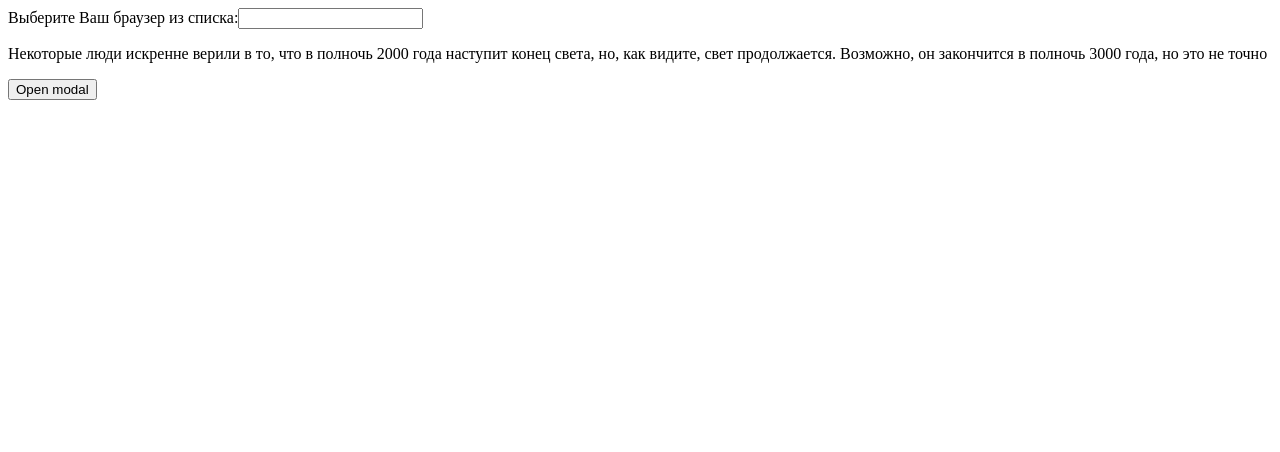
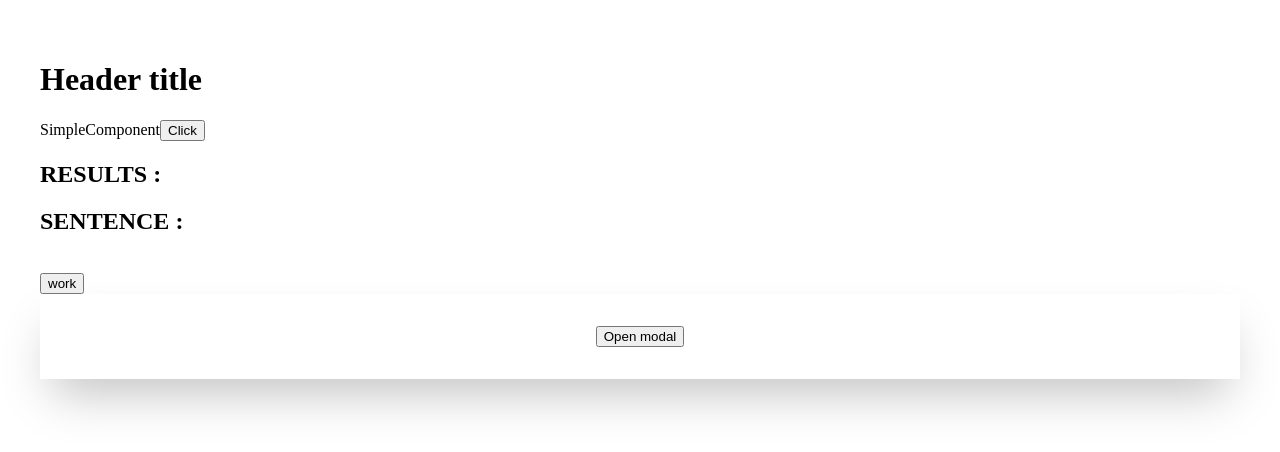
Before and after one commit to webioann/Sandbox_FB_TS, a React app: page / in a window 1280 px wide. Shown: the top 452 px of the page. Built offline with nearby package versions, Linux system fonts and the light colour scheme.

Commit message:
start learning js methods

```diff
--- a/src/components_sandbox/App.tsx
+++ b/src/components_sandbox/App.tsx
@@ -1,33 +1,49 @@
-import React from 'react'
+import React, { useEffect, useState } from 'react'
 import DialogModal from './DialogModal'
+import SimpleComponent from './SimpleComponent'
 import './app.css'
 
 function App() {
 
   const [dialogOpenStatus, setDialogOpenStatus] = React.useState<boolean>(false)
+  const mochArray= ['apple ', 'banana ', 'orange ', 'carrot ', 'kiwi ', 'onion']
+  const openModal = () => {setDialogOpenStatus(true)}
+  const [result, setResult] = useState<string | undefined>('')
+  const [sentence, setSentence] = useState<string | undefined>('')
+  localStorage.setItem('ITEM', 'Item from storage')
 
-  let A = true
-  const dialogRef = React.useRef<HTMLDialogElement>(null)
-  const openModal = () => {setDialogOpenStatus(true)}
-  const closeModal = () => {setDialogOpenStatus(false)}
+  const worker = () => {
+    let randomIndex = (Math.floor(Math.random() * 6))
+    setResult(mochArray.at(randomIndex))
+    let raw = localStorage.getItem('ITEM')
+    if(raw) {
+      setSentence(raw)
+    }
+    // sentence.padStart(30)
+  }
 
   return (
     <>
-    <form>
-      <label htmlFor="browser">Выберите Ваш браузер из списка:</label>
-      <input list="browsers" id="browser"/>
+    <h1>Header title</h1>
+    <SimpleComponent/>
+    <h2 className="result">
+      RESULTS : {result}
+    </h2>
+    <h2 className="result">
+      SENTENCE : {sentence}
+    </h2>
 
-      <datalist id="browsers">
-        <option value="Edge"/>
-        <option value="Firefox"/>
-        <option value="Chrome"/>
-        <option value="Opera"/>
-        <option value="Safari"/>
-      </datalist>
-
-    </form>
-    <p>Некоторые люди искренне верили в то, что в <time dateTime="2000-01-01 00:01">полночь 2000 года</time> наступит конец света, но, как видите, свет продолжается. Возможно, он закончится в <time dateTime="3000-01-01 00:01">полночь 3000 года</time>, но это не точно</p><button onClick={openModal}>Open modal</button>
-<DialogModal dialogOpenStatus={dialogOpenStatus} setDialogOpenStatus={setDialogOpenStatus}/>
+    <br />
+    <button onClick={worker}>
+      work
+    </button>
+    <div className="modal-wrapper">
+      <button onClick={openModal}>Open modal</button>
+      <DialogModal
+        dialogOpenStatus={dialogOpenStatus}
+        setDialogOpenStatus={setDialogOpenStatus}
+      />
+    </div>
 
 
 
@@ -35,8 +51,7 @@ function App() {
 
 
 
-</>
+  </>
   )
 }
-
 export default App;
--- /dev/null
+++ b/src/components_sandbox/SimpleComponent.tsx
@@ -0,0 +1,30 @@
+import React from 'react'
+
+function SimpleComponent() {
+    type Name = string;
+    type Score = number;
+
+    // make a new map
+    const testScores: Map<Name, Score> = new Map();
+
+    // insert new pair
+    testScores.set("Alice", 96);
+    testScores.set("Bob", 88);
+    // remove pair based on key
+    testScores.delete("Bob");
+
+    // iterate over pairs
+    for (const [name, score] of testScores) {
+        console.log(`${name} score is ${score}`);
+    }
+
+    // empty the map
+    testScores.clear();
+    return (
+        <div>SimpleComponent
+            <button >Click</button>
+        </div>
+    )
+}
+
+export default SimpleComponent;
--- a/src/components_sandbox/app.css
+++ b/src/components_sandbox/app.css
@@ -1,17 +1,24 @@
-var{
-    font-weight: 800;
-    color: red;
+html, body {
+    padding: 1rem;
+}
+.modal-wrapper{
+    display: grid;
+    justify-content: center;
+    box-shadow: 0 0 #0000, 0 0 #0000, 0 25px 50px -12px rgba(0, 0, 0, 0.25);
+    padding: 2rem;
+
 }
 .modal {
     border: none !important;
     border-radius: 10px;
-    /* box-shadow: 0 0 #0000, 0 0 #0000, 0 25px 50px -12px rgba(0, 0, 0, 0.25); */
-    padding: 5.6rem;
+    box-shadow: 0 0 #0000, 0 0 #0000, 0 25px 50px -12px rgba(0, 0, 0, 0.25);
+    padding: 1.5rem;
     max-width: 400px;
+    background: linear-gradient(blue, 10%, pink);
 }
 .modal::backdrop {
-    background-color: rgba(0, 0, 0, 0.05);
-    backdrop-filter: blur(2px);
+    background-color: rgba(0, 0, 0, 0.5);
+    backdrop-filter: blur(12px);
 }
 .tooltip {
     border: none !important;
```
